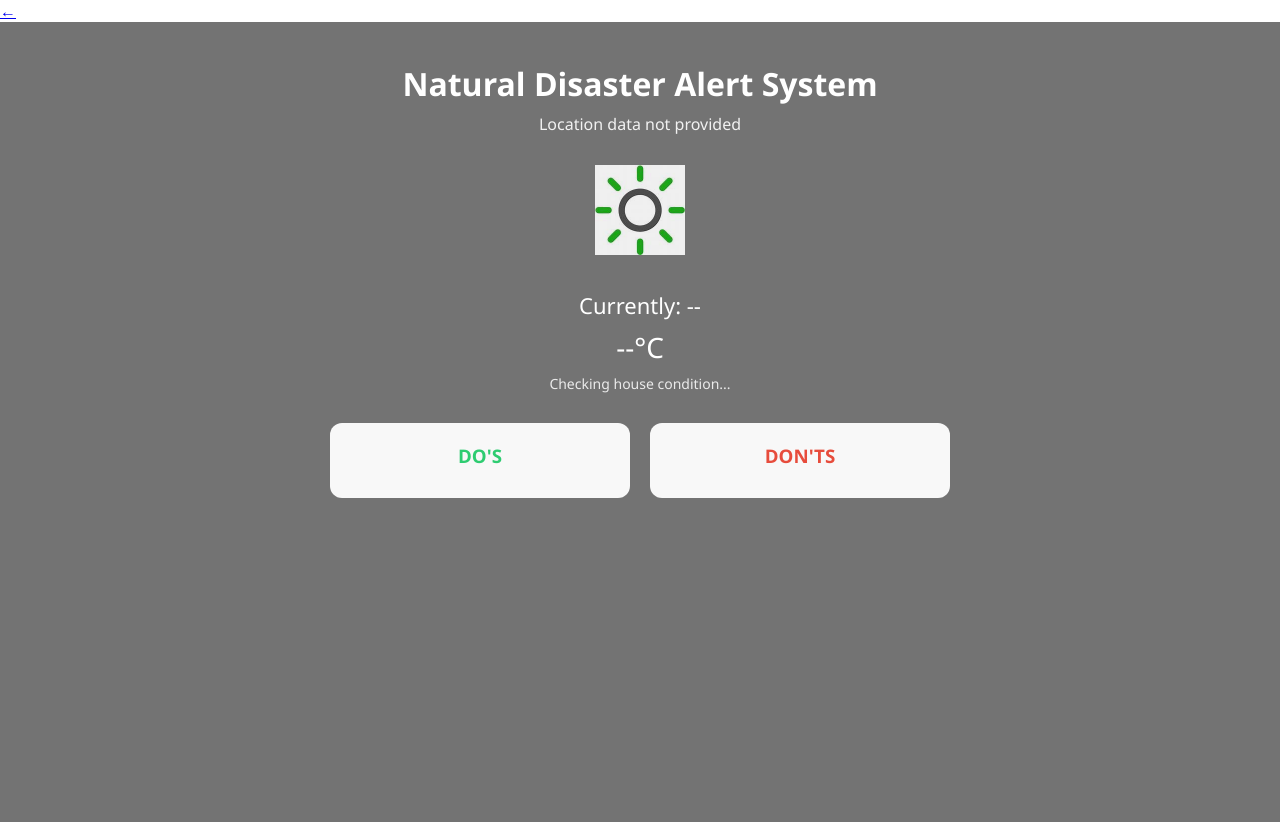
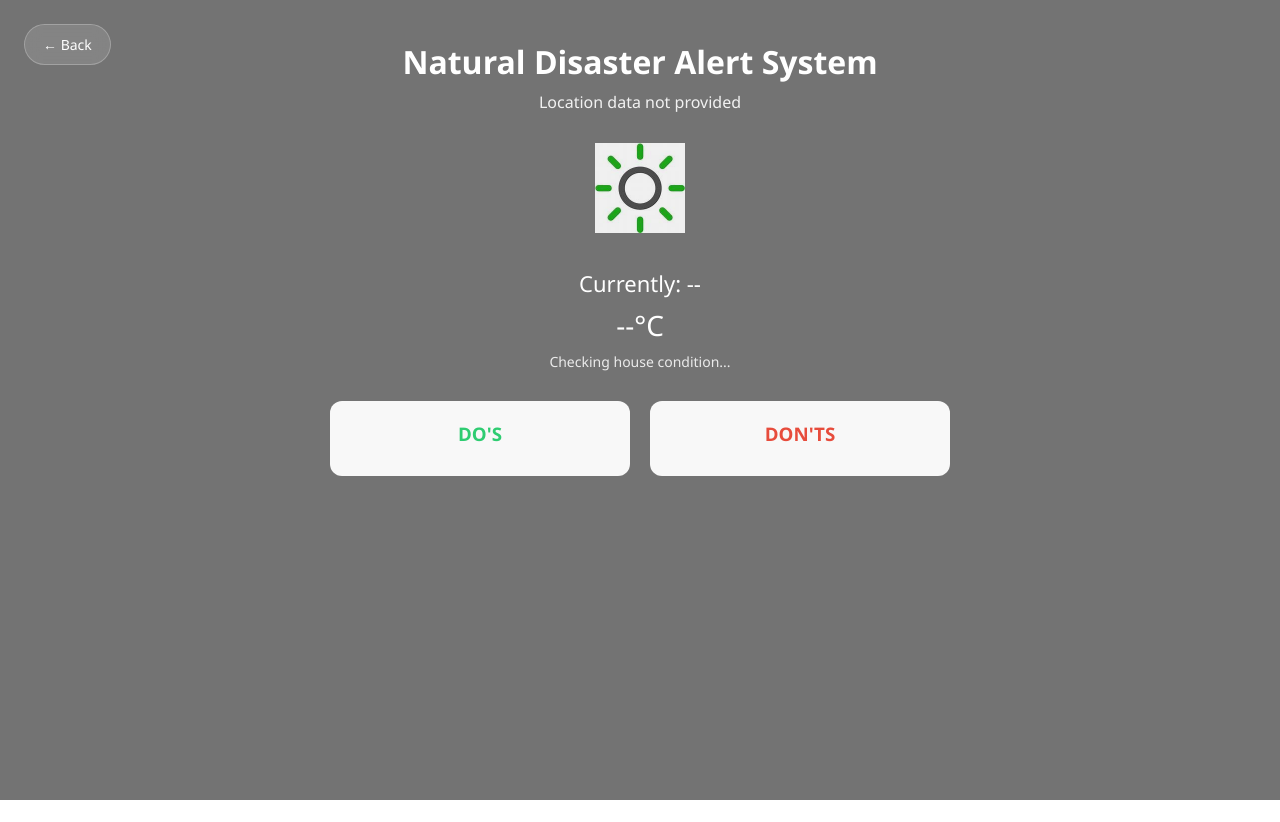
Before and after one commit to ArnavThakur2021/DISPRO, a plain HTML site: page html/weather.html in a window 1280 px wide. After the commit the page ends 800 px from the top, so only its background shows below. Drawn offline with Linux system fonts and the light colour scheme.

Commit message:
changed some links and added back bttn

```diff
--- a/html/weather.css
+++ b/html/weather.css
@@ -18,6 +18,30 @@ body {
     text-align: center;
     padding: 40px 20px;
 }
+
+.back-btn {
+    position: fixed;
+    top: 24px;
+    left: 24px;
+    padding: 10px 18px;
+    border-radius: 30px;
+    text-decoration: none;
+    color: #fff;
+    font-size: 14px;
+    font-weight: 500;
+    background: rgba(255, 255, 255, 0.12);
+    backdrop-filter: blur(8px);
+    -webkit-backdrop-filter: blur(8px);
+    border: 1px solid rgba(255, 255, 255, 0.25);
+    transition: all 0.25s ease;
+    z-index: 1000;
+}
+
+.back-btn:hover {
+    background: rgba(255, 255, 255, 0.25);
+    transform: translateX(-4px);
+}
+
 
 h1 {
     font-size: 32px;
--- a/html/weather.html
+++ b/html/weather.html
@@ -6,11 +6,13 @@
     <link rel="stylesheet" href="weather.css">
 </head>
 <body id="weatherBody">
-<div class="top-bar">
-    <a href="web3.html" class="back">←</a>
-</div>
+<a href="web3.html" class="back-btn">
+    ← Back
+</a>
+
 
 <div class="overlay">
+
     <h1>Natural Disaster Alert System</h1>
     <p class="subtitle" id="alertText">Loading weather data...</p>
 
```
Also changed, not shown: html/alert.html (added, +11 -0 lines), html/web.html (+1 -1 lines).
